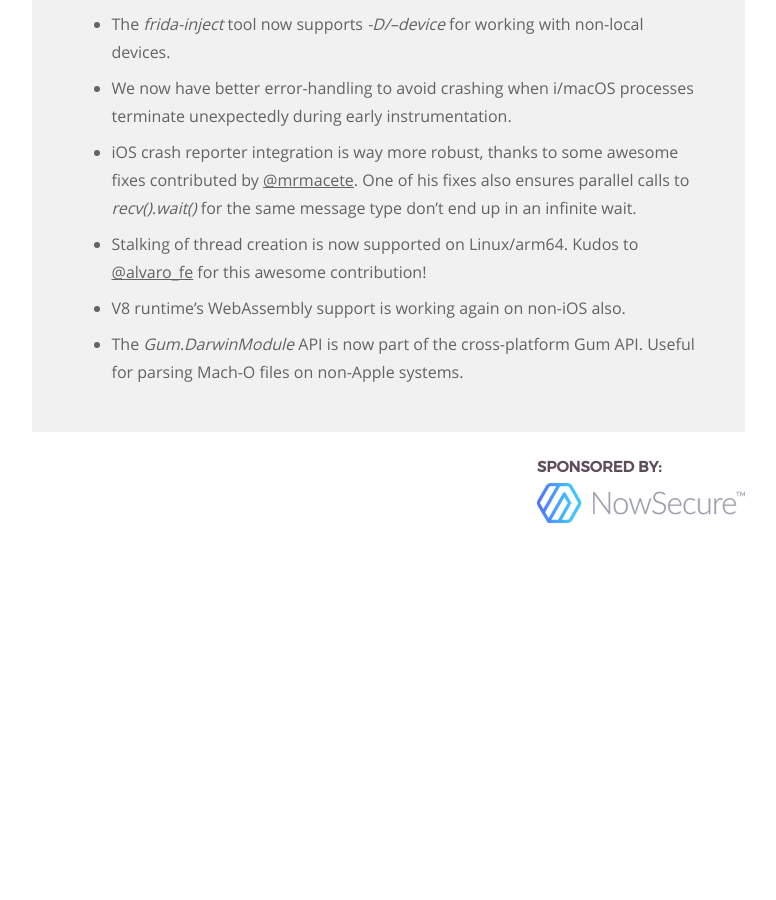
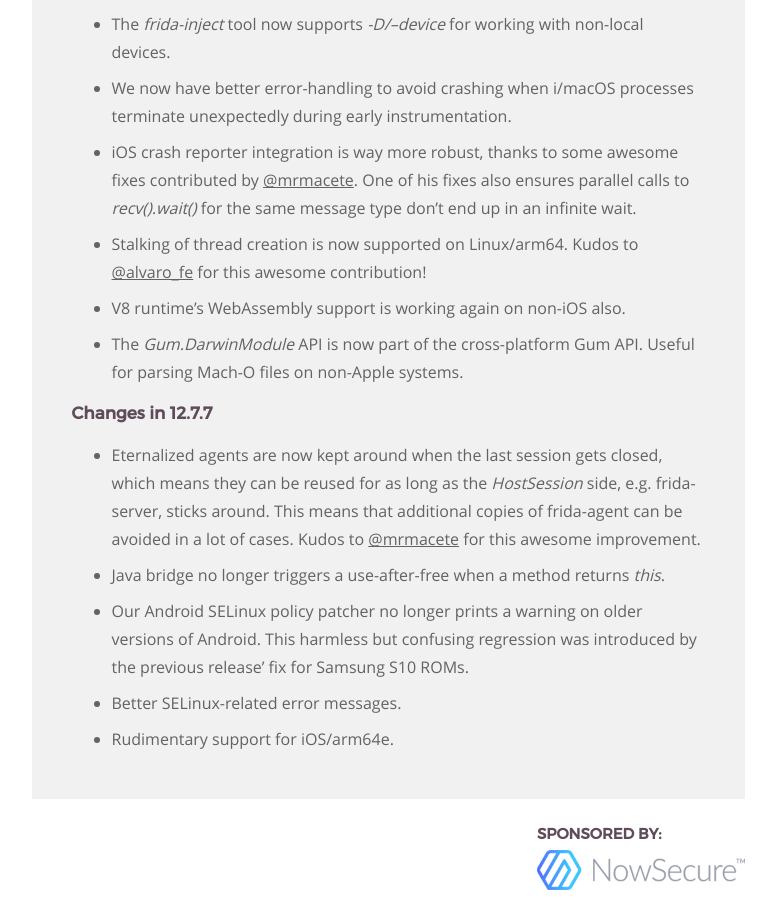
Before and after one commit to frida/frida-website, a Jekyll site: the page built from _posts/2019-09-18-frida-12-7-released.markdown, in a window 1280 px wide and 900 px high, scrolled down 10232 px. Shown: the whole window, without its empty margins (364-1140 px from the left). Built offline with Jekyll 4.4.1, drawn with Linux system fonts in a browser that asks for light colours; before the commit the page ends 10765 px from its top, so only the background shows below that.

Commit message:
Summarize changes in 12.7.7

```diff
--- a/_posts/2019-09-18-frida-12-7-released.markdown
+++ b/_posts/2019-09-18-frida-12-7-released.markdown
@@ -399,6 +399,20 @@ Enjoy!
 - The *Gum.DarwinModule* API is now part of the cross-platform Gum API. Useful
   for parsing Mach-O files on non-Apple systems.
 
+### Changes in 12.7.7
+
+- Eternalized agents are now kept around when the last session gets closed,
+  which means they can be reused for as long as the *HostSession* side, e.g.
+  frida-server, sticks around. This means that additional copies of frida-agent
+  can be avoided in a lot of cases. Kudos to [@mrmacete][] for this awesome
+  improvement.
+- Java bridge no longer triggers a use-after-free when a method returns *this*.
+- Our Android SELinux policy patcher no longer prints a warning on older
+  versions of Android. This harmless but confusing regression was introduced
+  by the previous release' fix for Samsung S10 ROMs.
+- Better SELinux-related error messages.
+- Rudimentary support for iOS/arm64e.
+
 
 [frida-java-bridge]: https://github.com/frida/frida-java-bridge
 [TinyCC]: https://bellard.org/tcc/
```
